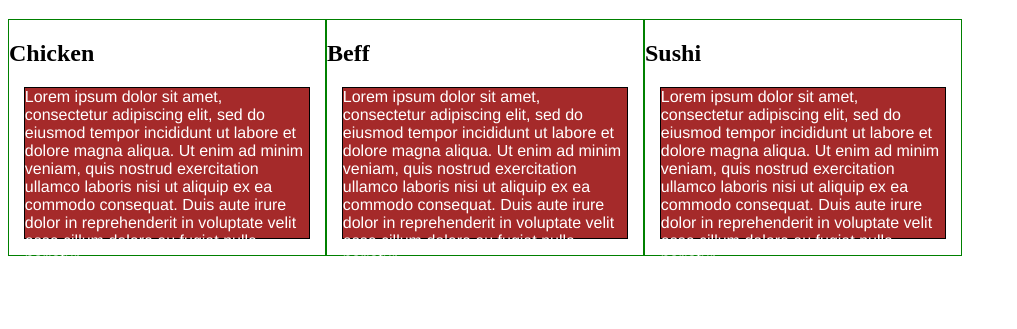
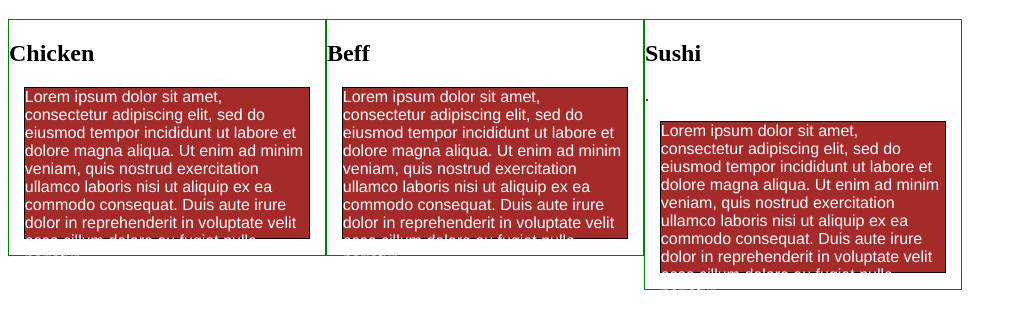
Before and after one commit to PaulinaBerrueto/coursera-test, a plain HTML site: page solution/index.html in a window 1280 px wide. Shown: the part 61-390 px from the top of the page, without its empty margins (0-1017 px from the left). Drawn offline with Linux system fonts and the light colour scheme.

Commit message:
Update index.html

```diff
--- a/solution/index.html
+++ b/solution/index.html
@@ -20,7 +20,7 @@
       </div>
       </section>
       <section>
-      <div class="col-lg-3 col-md-6"><h2>Sushi</h2>
+      <div class="col-lg-3 col-md-6"><h2>Sushi</h2>.
         <p>Lorem ipsum dolor sit amet, consectetur adipiscing elit, sed do eiusmod tempor incididunt ut labore et dolore magna aliqua. Ut enim ad minim veniam, quis nostrud exercitation ullamco laboris nisi ut aliquip ex ea commodo consequat. Duis aute irure dolor in reprehenderit in voluptate velit esse cillum dolore eu fugiat nulla pariatur. </p>
       </div>
       </section>
```
